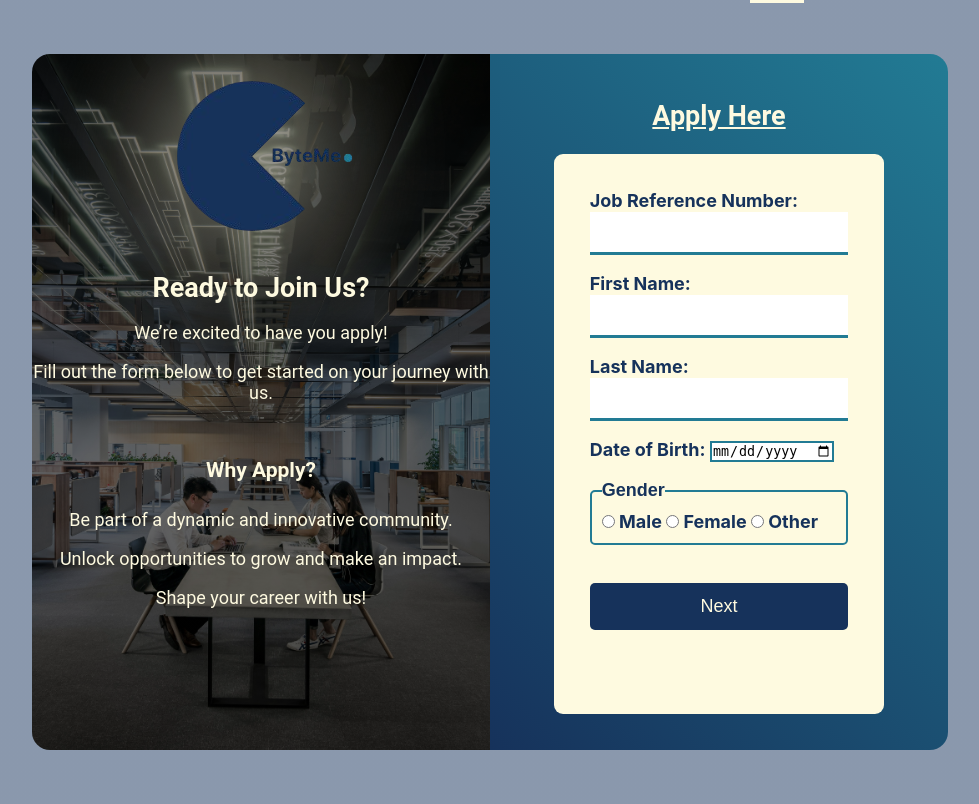
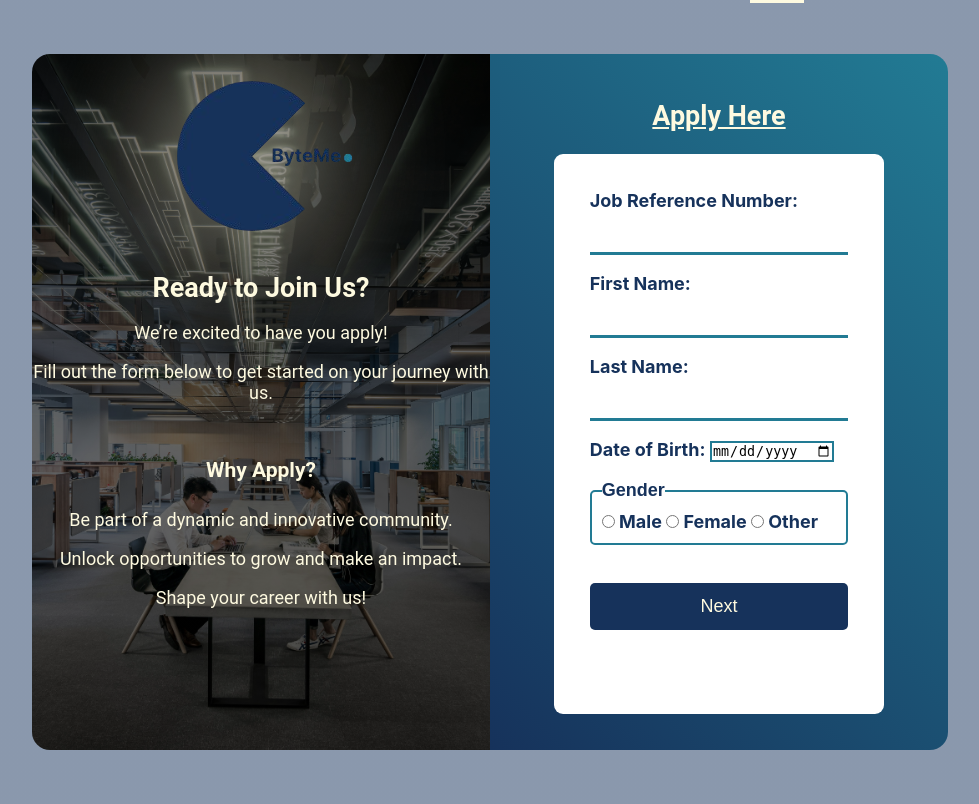
Before and after one commit to Showwaiyan/jobs-adv-website, a PHP site: page /apply.html in a window 1280 px wide. Shown: the part 83-887 px from the top of the page, without its empty margins (150-1129 px from the left). Run offline with PHP 8.4, Linux system fonts and the light colour scheme.

Commit message:
Changed form-right color to white

```diff
--- a/styles/style.css
+++ b/styles/style.css
@@ -974,7 +974,7 @@ section.section-form-left ul li{
   margin-bottom: 8px;
 }
 .apply-personal,.apply-contact,.apply-skill{
-  background-color: var(--main-font-color);
+  background-color: white;
   padding: 2rem;
   border-radius: 0.5rem;
   overflow-y: auto;
```
